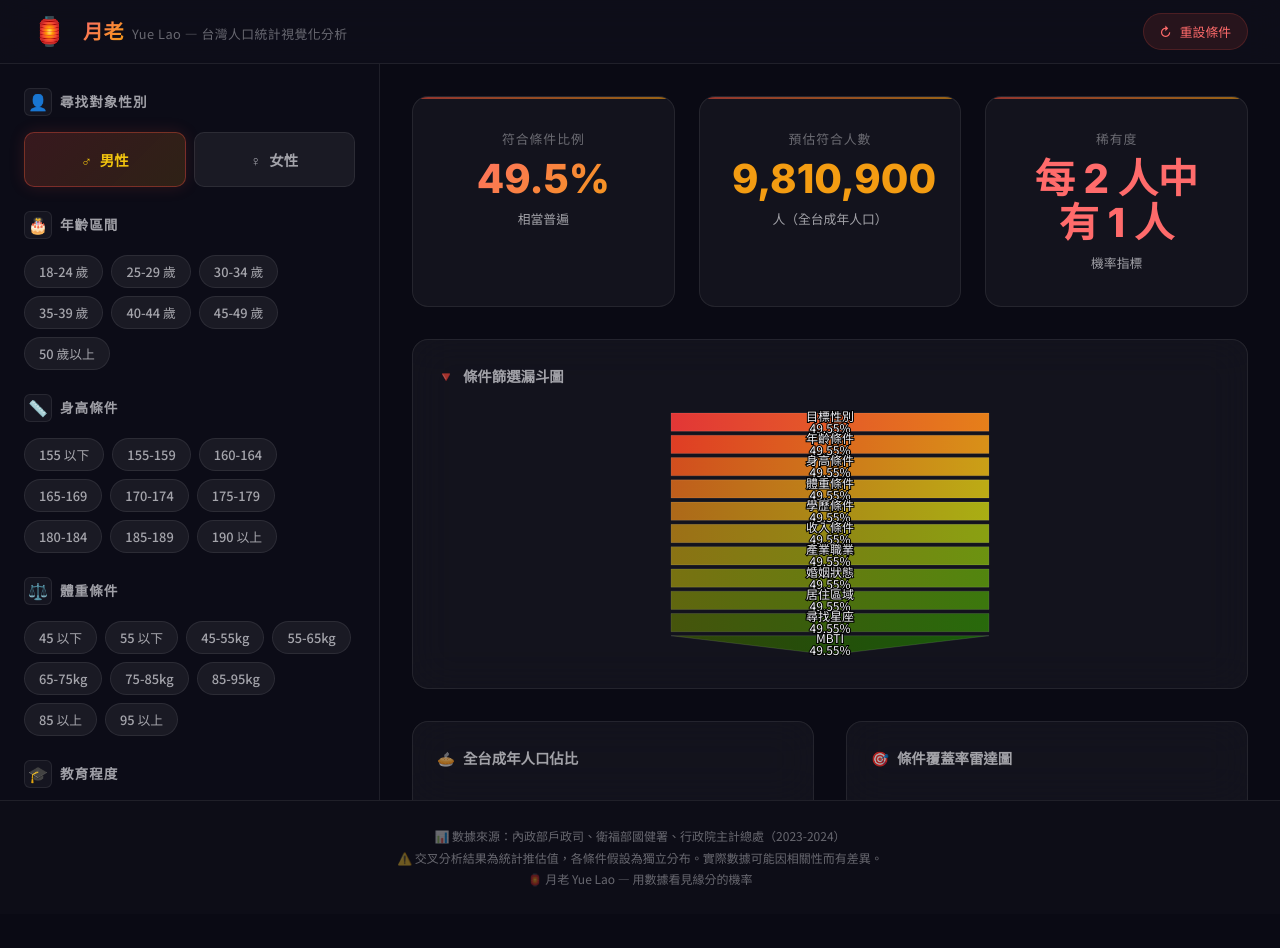
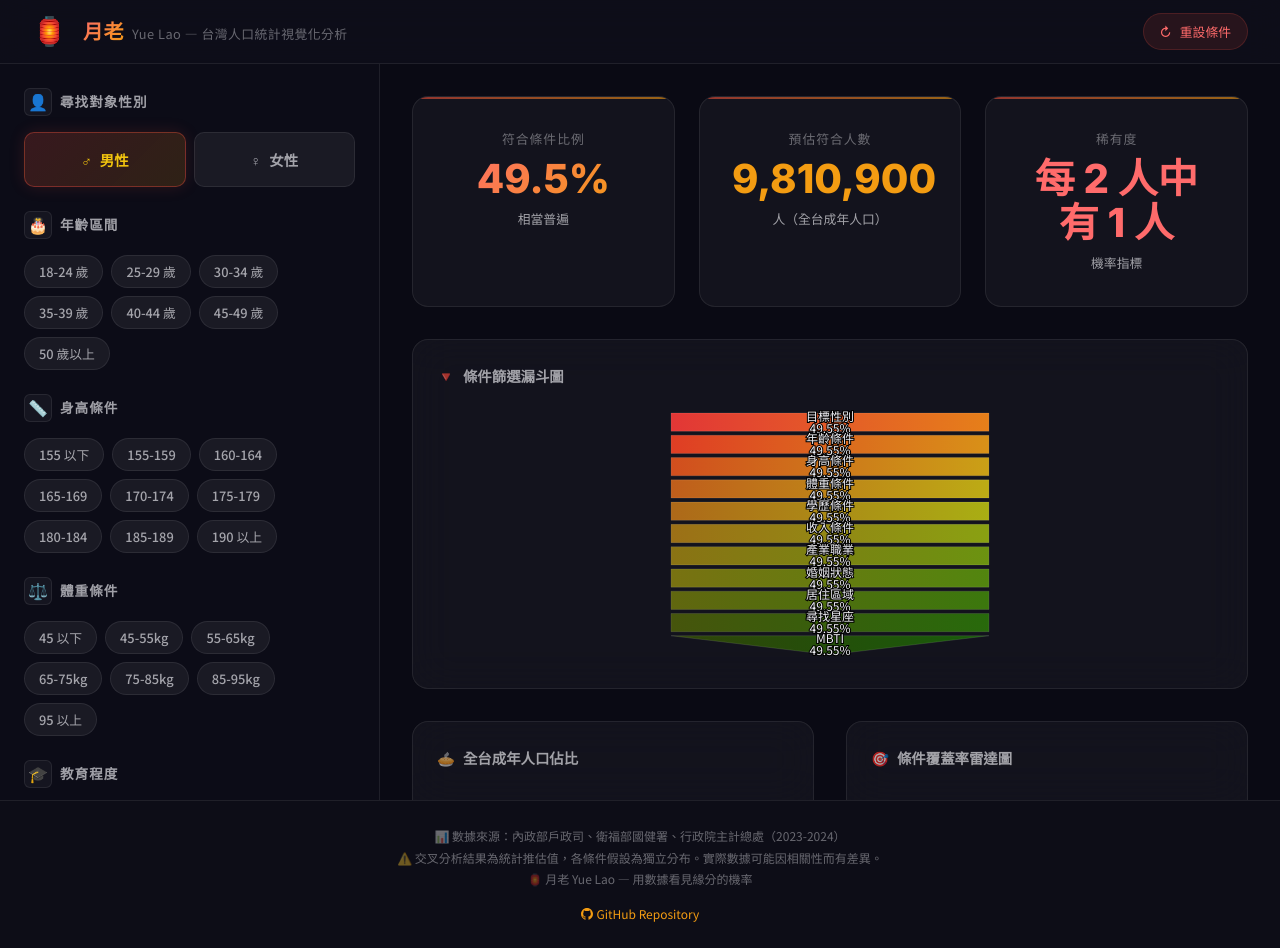
Before and after one commit to CHIN11211001/Yue-Lao, a React (Vite) app: page / in a window 1280 px wide. Before the commit the page ends 914 px from the top, so only its background shows below. Built offline with nearby package versions, Linux system fonts and the light colour scheme.

Commit message:
feat: define core engine types and data structures for filtering and analysis

```diff
--- a/src/components/Layout/Footer.tsx
+++ b/src/components/Layout/Footer.tsx
@@ -12,6 +12,18 @@
       <p>
         🏮 月老 Yue Lao — 用數據看見緣分的機率
       </p>
+      <p style={{ marginTop: '0.8rem' }}>
+        <a
+          href="https://github.com/CHIN11211001/Yue-Lao"
+          target="_blank"
+          rel="noopener noreferrer"
+        >
+          <svg style={{ width: '1em', height: '1em', verticalAlign: '-0.125em', marginRight: '0.3em' }} viewBox="0 0 24 24" fill="currentColor">
+            <path d="M12 0c-6.626 0-12 5.373-12 12 0 5.302 3.438 9.8 8.207 11.387.599.111.793-.261.793-.577v-2.234c-3.338.726-4.033-1.416-4.033-1.416-.546-1.387-1.333-1.756-1.333-1.756-1.089-.745.083-.729.083-.729 1.205.084 1.839 1.237 1.839 1.237 1.07 1.834 2.807 1.304 3.492.997.107-.775.418-1.305.762-1.604-2.665-.305-5.467-1.334-5.467-5.931 0-1.311.469-2.381 1.236-3.221-.124-.303-.535-1.524.117-3.176 0 0 1.008-.322 3.301 1.23.957-.266 1.983-.399 3.003-.404 1.02.005 2.047.138 3.006.404 2.291-1.552 3.297-1.23 3.297-1.23.653 1.653.242 2.874.118 3.176.77.84 1.235 1.911 1.235 3.221 0 4.609-2.807 5.624-5.479 5.921.43.372.823 1.102.823 2.222v3.293c0 .319.192.694.801.576 4.765-1.589 8.199-6.086 8.199-11.386 0-6.627-5.373-12-12-12z"/>
+          </svg>
+          GitHub Repository
+        </a>
+      </p>
     </footer>
   );
 };
--- a/src/data/weight.ts
+++ b/src/data/weight.ts
@@ -9,7 +9,8 @@
  */
 export const WEIGHT_DISTRIBUTION: GenderedDistribution<WeightRange> = {
   male: {
-    '<55kg': 0.05,
+    '<45kg': 0.01,
+    '45-55kg': 0.04,
     '55-65kg': 0.25,
     '65-75kg': 0.35,  // 眾數區間
     '75-85kg': 0.22,
@@ -22,6 +23,7 @@
     '55-65kg': 0.28,
     '65-75kg': 0.14,
     '75-85kg': 0.05,
-    '85kg+': 0.03,
+    '85-95kg': 0.02,
+    '95kg+': 0.01,
   },
 };
--- a/src/engine/types.ts
+++ b/src/engine/types.ts
@@ -30,13 +30,11 @@
 /** 體重區間 */
 export type WeightRange =
   | '<45kg'
-  | '<55kg'
   | '45-55kg'
   | '55-65kg'
   | '65-75kg'
   | '75-85kg'
   | '85-95kg'
-  | '85kg+'
   | '95kg+';
 
 /** 星座 */
@@ -152,13 +150,11 @@
 
 export const WEIGHT_LABELS: Record<WeightRange, string> = {
   '<45kg': '45 以下',
-  '<55kg': '55 以下',
   '45-55kg': '45-55kg',
   '55-65kg': '55-65kg',
   '65-75kg': '65-75kg',
   '75-85kg': '75-85kg',
   '85-95kg': '85-95kg',
-  '85kg+': '85 以上',
   '95kg+': '95 以上',
 };
 
```
